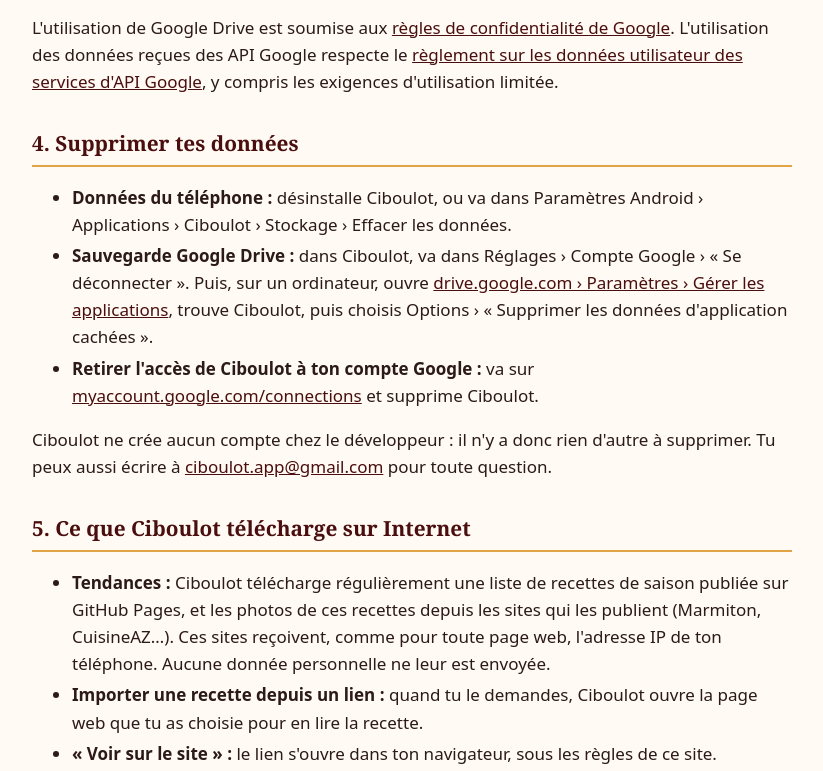
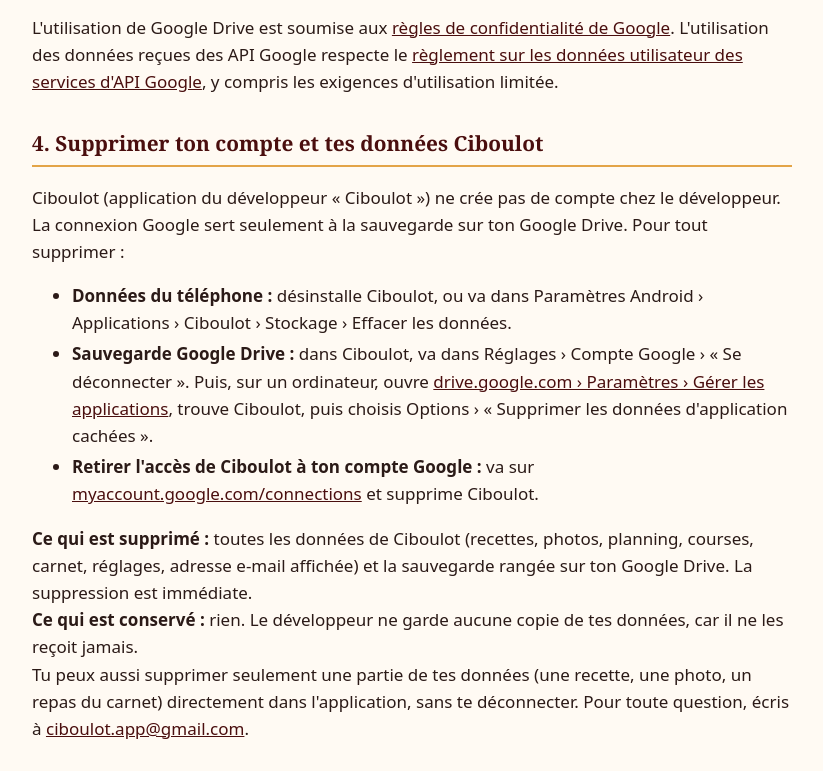
Before and after one commit to Macronaute-GitH/ciboulot, a plain HTML site: page confidentialite.html in a window 1280 px wide. Shown: the part 1129-1900 px from the top of the page, without its empty margins (228-1051 px from the left). Drawn offline with Linux system fonts and the light colour scheme.

Commit message:
Précise ce qui est supprimé et conservé
Co-Authored-By: Claude Opus 5.5 <noreply@anthropic.com>

```diff
--- a/confidentialite.html
+++ b/confidentialite.html
@@ -49,13 +49,16 @@ Si tu te connectes :</p>
 <p>L'utilisation de Google Drive est soumise aux <a href="https://policies.google.com/privacy?hl=fr">règles de confidentialité de Google</a>.
 L'utilisation des données reçues des API Google respecte le <a href="https://developers.google.com/terms/api-services-user-data-policy">règlement sur les données utilisateur des services d'API Google</a>, y compris les exigences d'utilisation limitée.</p>
 
-<h2 id="suppression">4. Supprimer tes données</h2>
+<h2 id="suppression">4. Supprimer ton compte et tes données Ciboulot</h2>
+<p>Ciboulot (application du développeur « Ciboulot ») ne crée pas de compte chez le développeur. La connexion Google sert seulement à la sauvegarde sur ton Google Drive. Pour tout supprimer :</p>
 <ul>
   <li><strong>Données du téléphone :</strong> désinstalle Ciboulot, ou va dans Paramètres Android › Applications › Ciboulot › Stockage › Effacer les données.</li>
   <li><strong>Sauvegarde Google Drive :</strong> dans Ciboulot, va dans Réglages › Compte Google › « Se déconnecter ». Puis, sur un ordinateur, ouvre <a href="https://drive.google.com/drive/settings">drive.google.com › Paramètres › Gérer les applications</a>, trouve Ciboulot, puis choisis Options › « Supprimer les données d'application cachées ».</li>
   <li><strong>Retirer l'accès de Ciboulot à ton compte Google :</strong> va sur <a href="https://myaccount.google.com/connections">myaccount.google.com/connections</a> et supprime Ciboulot.</li>
 </ul>
-<p>Ciboulot ne crée aucun compte chez le développeur : il n'y a donc rien d'autre à supprimer. Tu peux aussi écrire à <a href="mailto:ciboulot.app@gmail.com">ciboulot.app@gmail.com</a> pour toute question.</p>
+<p><strong>Ce qui est supprimé :</strong> toutes les données de Ciboulot (recettes, photos, planning, courses, carnet, réglages, adresse e-mail affichée) et la sauvegarde rangée sur ton Google Drive. La suppression est immédiate.<br>
+<strong>Ce qui est conservé :</strong> rien. Le développeur ne garde aucune copie de tes données, car il ne les reçoit jamais.<br>
+Tu peux aussi supprimer seulement une partie de tes données (une recette, une photo, un repas du carnet) directement dans l'application, sans te déconnecter. Pour toute question, écris à <a href="mailto:ciboulot.app@gmail.com">ciboulot.app@gmail.com</a>.</p>
 
 <h2>5. Ce que Ciboulot télécharge sur Internet</h2>
 <ul>
```
